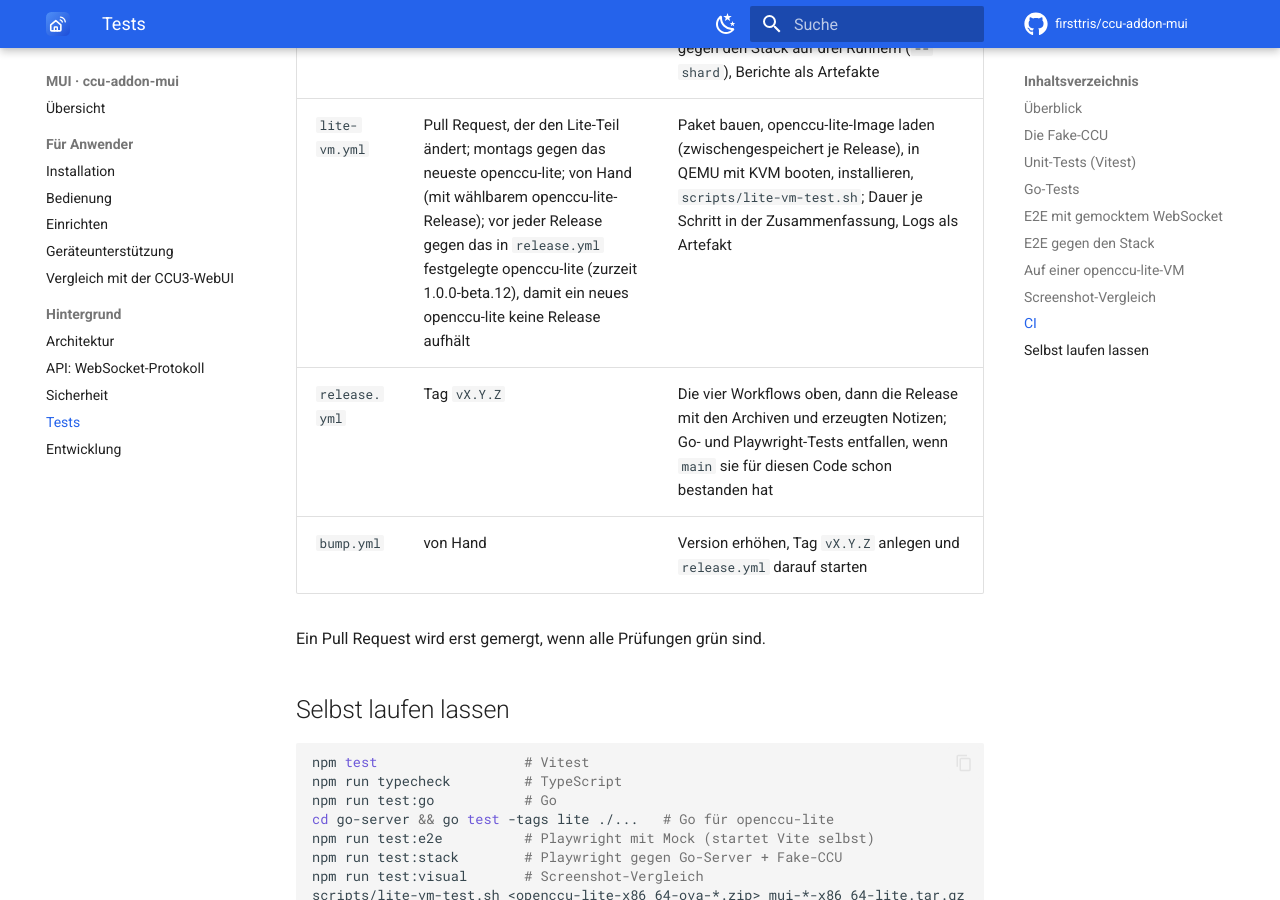
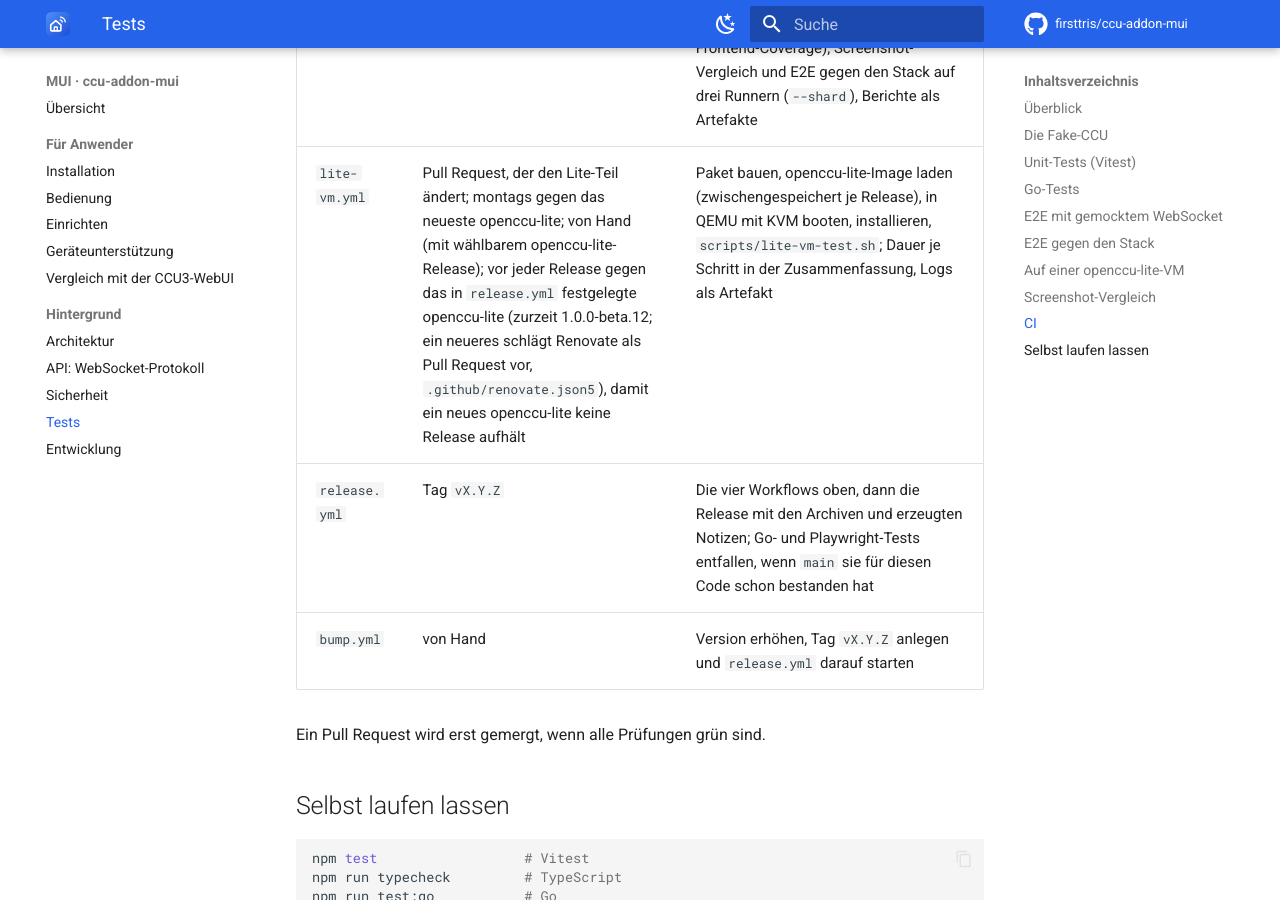
Before and after one commit to firsttris/ccu-addon-mui, an MkDocs documentation site: the page built from docs/tests.md, in a window 1280 px wide and 900 px high, scrolled down 8982 px. Built offline with MkDocs 1.6.1 and Material for MkDocs 9.7.7, drawn with Linux system fonts in a browser that asks for light colours; comment, search, counter and statistics services are not loaded.

Commit message:
Renovate: openccu-lite der Release, Go-Toolchain mit staticcheck und Node der CI (#270)
* Renovate: openccu-lite der Release, Go-Toolchain mit staticcheck und Node der CI

Renovate (GitHub-App) schlägt für das openccu-lite, gegen das jede Release
im Job lite-vm getestet wird (release.yml, docs/tests.md), für die
go-Direktive in go-server/go.mod zusammen mit staticcheck aus
go-unit-tests.yml und für das Node der Workflows je einen Pull Request vor.
Die npm- und Go-Module und die Actions bleiben außen vor.

Co-Authored-By: Claude Opus 5.5 <noreply@anthropic.com>
Claude-Session: https://claude.ai/code/session_01Y3rdfcC26D9RnpBBgHWUB3

* Release: tested-on-main aus firsttris/workflows über @v1 statt über einen Arbeitsbranch

Co-Authored-By: Claude Opus 5.5 <noreply@anthropic.com>
Claude-Session: https://claude.ai/code/session_01Y3rdfcC26D9RnpBBgHWUB3

---------

Co-authored-by: Claude <noreply@anthropic.com>

```diff
--- a/docs/tests.md
+++ b/docs/tests.md
@@ -248,7 +248,7 @@ der Workflow dafür eine eigene Auswahl `tiles`.
 | `build.yml` | Push und Pull Request auf `main` | Protokolltypen aktuell (`generate:protocol` + `git diff --exit-code`), Unit-Tests, Build mit Typprüfung (`vite build && tsc`), Go-Build für ARM und x86 und für openccu-lite (aarch64, x86_64), die `tar.gz`-Archive mit `.sha256` als Artefakt `addon` |
 | `go-unit-tests.yml` | Push und Pull Request auf `main` | `go vet`, `gofmt`, `staticcheck` und `go test ./...` mit Coverage-Bericht als Artefakt, dasselbe mit `-tags lite` für openccu-lite |
 | `playwright-e2e.yml` | Push und Pull Request auf `main` | Im Docker-Image `mcr.microsoft.com/playwright` (Version aus der `package-lock.json`, kein Browser-Download): E2E mit Mock inkl. Anmeldung (4 Worker, mit Frontend-Coverage), Screenshot-Vergleich und E2E gegen den Stack auf drei Runnern (`--shard`), Berichte als Artefakte |
-| `lite-vm.yml` | Pull Request, der den Lite-Teil ändert; montags gegen das neueste openccu-lite; von Hand (mit wählbarem openccu-lite-Release); vor jeder Release gegen das in `release.yml` festgelegte openccu-lite (zurzeit 1.0.0-beta.12), damit ein neues openccu-lite keine Release aufhält | Paket bauen, openccu-lite-Image laden (zwischengespeichert je Release), in QEMU mit KVM booten, installieren, `scripts/lite-vm-test.sh`; Dauer je Schritt in der Zusammenfassung, Logs als Artefakt |
+| `lite-vm.yml` | Pull Request, der den Lite-Teil ändert; montags gegen das neueste openccu-lite; von Hand (mit wählbarem openccu-lite-Release); vor jeder Release gegen das in `release.yml` festgelegte openccu-lite (zurzeit 1.0.0-beta.12; ein neueres schlägt Renovate als Pull Request vor, `.github/renovate.json5`), damit ein neues openccu-lite keine Release aufhält | Paket bauen, openccu-lite-Image laden (zwischengespeichert je Release), in QEMU mit KVM booten, installieren, `scripts/lite-vm-test.sh`; Dauer je Schritt in der Zusammenfassung, Logs als Artefakt |
 | `release.yml` | Tag `vX.Y.Z` | Die vier Workflows oben, dann die Release mit den Archiven und erzeugten Notizen; Go- und Playwright-Tests entfallen, wenn `main` sie für diesen Code schon bestanden hat |
 | `bump.yml` | von Hand | Version erhöhen, Tag `vX.Y.Z` anlegen und `release.yml` darauf starten |
 
```
Also changed, not shown: 2 other files.
